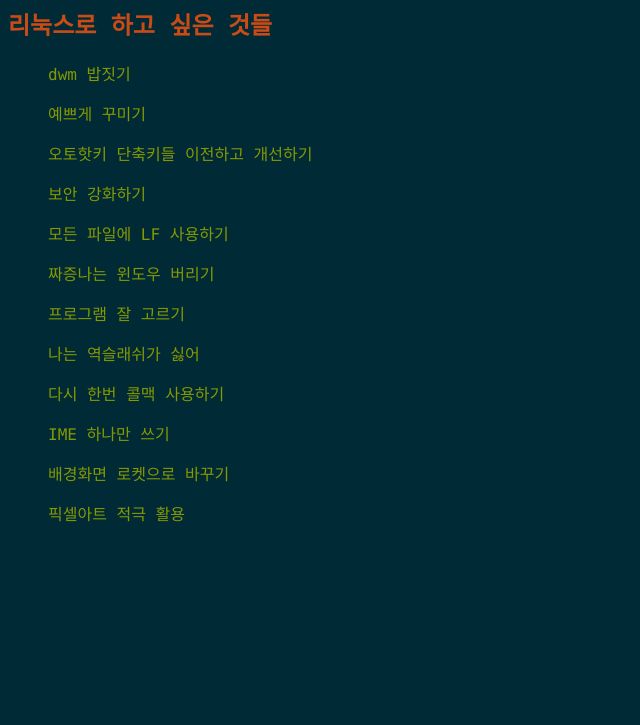
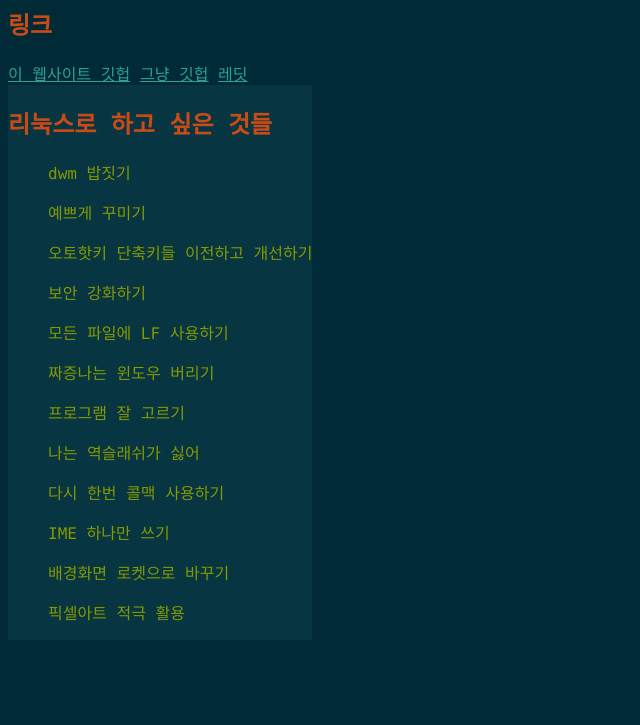
Before and after one commit to asdfer-1234/homepage, a plain HTML site: page index.html in a window 1280 px wide. Shown: the part 75-800 px from the top of the page, without its empty margins (0-640 px from the left). Drawn offline with Linux system fonts and the light colour scheme.

```diff
--- a/index.css
+++ b/index.css
@@ -24,13 +24,26 @@
 }
 
 h1{
-	color: var(--yellow)
+	color: var(--yellow);
 }
 
 h2{
-	color: var(--orange)
+	color: var(--orange);
 }
 
 ul{
-	color: var(--green)
+	color: var(--green);
 }
+
+a{
+	color: var(--cyan);
+}
+
+a:visited{
+	color: var(--violet);
+}
+
+.linux{
+	display: table;
+	background-color: var(--base02);
+}
--- a/index.html
+++ b/index.html
@@ -5,7 +5,15 @@
 		<link rel="stylesheet" href="index.css">
 	</head>
 	<body>
+
 		<h1>Main Page</h1>
+		<h2>링크</h2>
+		<a href="https://github.com/asdfer-1234/homepage">이 웹사이트 깃헙</a>
+		<a href="https://github.com/asdfer-1234/">그냥 깃헙</a>
+		<a href="https://reddit.com">레딧</a>
+		<br>
+
+		<div class="linux">
 			<h2>리눅스로 하고 싶은 것들</h2>
 			<ul>dwm 밥짓기</ul>
 			<ul>예쁘게 꾸미기</ul>
@@ -19,5 +27,6 @@
 			<ul>IME 하나만 쓰기</ul>
 			<ul>배경화면 로켓으로 바꾸기</ul>
 			<ul>픽셀아트 적극 활용</ul>
+		</div>
 	</body>
 </html>
```
Lines whose indentation alone changed are shown as unchanged.
